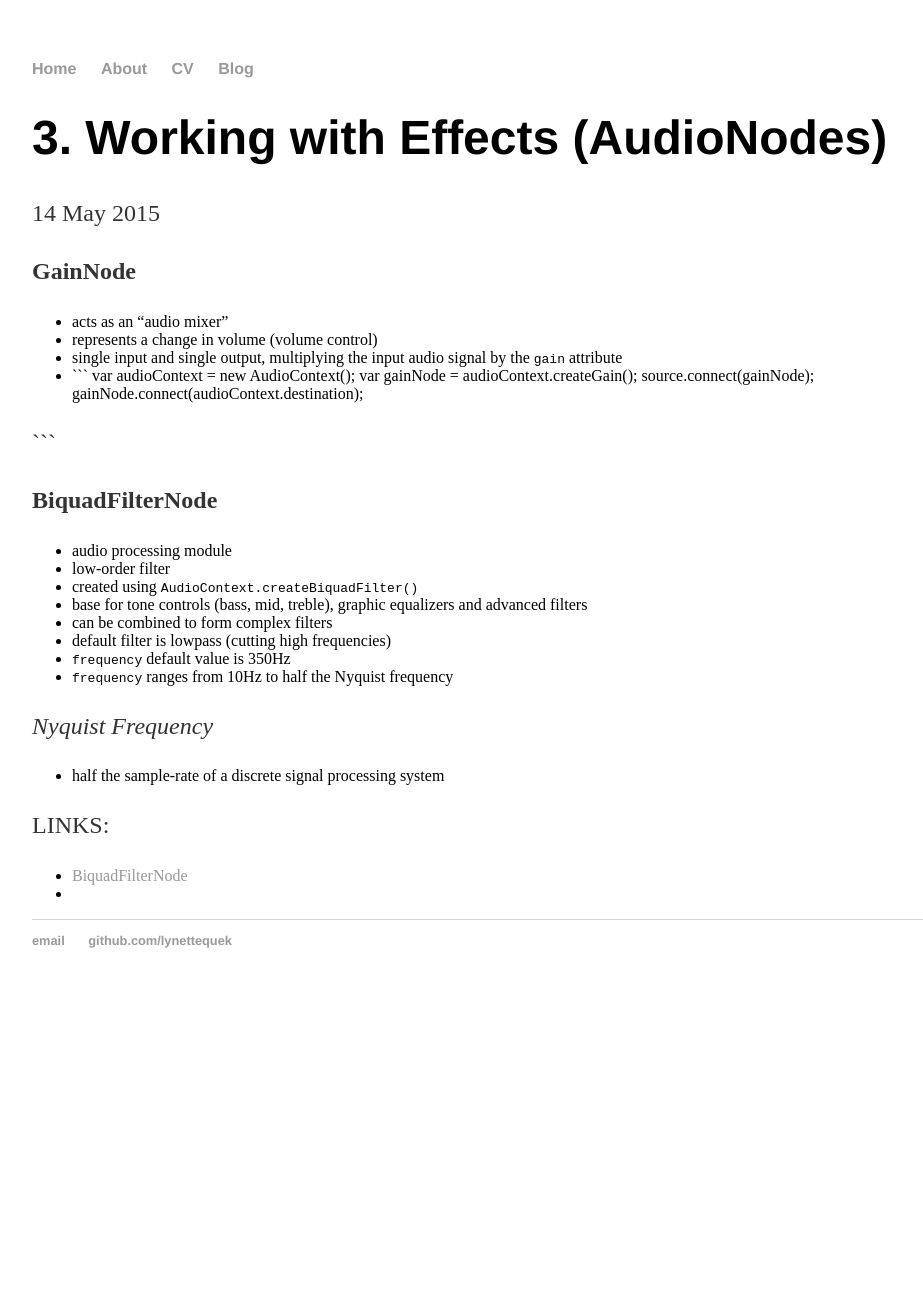
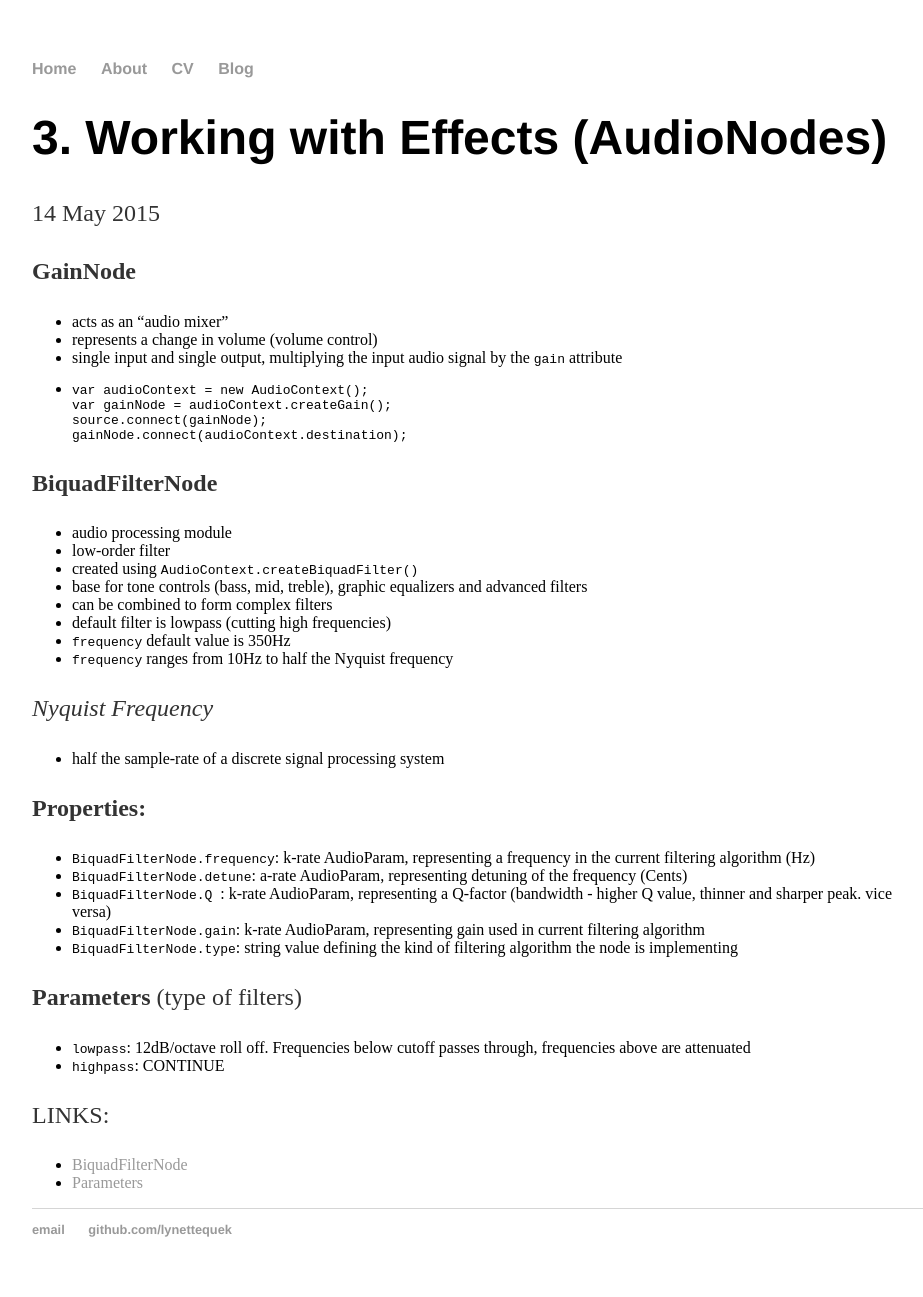
Before and after one commit to lynettequek/lynettequek.github.io, a Jekyll site: the page built from _posts/2015-05-14-WebAudio-Blog-3.md, in a window 1280 px wide. Shown: the whole page, without its empty margins (160-1083 px from the left). Built offline with Jekyll 4.4.1, drawn with Linux system fonts in a browser that asks for light colours; before the commit the page ends 1008 px from its top, so only the background shows below that.

Commit message:
Update 2015-05-14-WebAudio-Blog-3.md

````diff
--- a/_posts/2015-05-14-WebAudio-Blog-3.md
+++ b/_posts/2015-05-14-WebAudio-Blog-3.md
@@ -14,7 +14,6 @@ var audioContext = new AudioContext();
 var gainNode = audioContext.createGain();
 source.connect(gainNode);
 gainNode.connect(audioContext.destination);
-
 ```
 
 **BiquadFilterNode**
@@ -32,7 +31,19 @@ gainNode.connect(audioContext.destination);
 
 - half the sample-rate of a discrete signal processing system
 
+**Properties:**
+- `BiquadFilterNode.frequency`: k-rate AudioParam, representing a frequency in the current filtering algorithm (Hz)
+- `BiquadFilterNode.detune`: a-rate AudioParam, representing detuning of the frequency (Cents)
+- `BiquadFilterNode.Q `: k-rate AudioParam, representing a Q-factor (bandwidth - higher Q value, thinner and sharper peak. vice versa)
+- `BiquadFilterNode.gain`: k-rate AudioParam, representing gain used in current filtering algorithm
+- `BiquadFilterNode.type`: string value defining the kind of filtering algorithm the node is implementing
+
+**Parameters** (type of filters)
+- `lowpass`: 12dB/octave roll off. Frequencies below cutoff passes through, frequencies above are attenuated
+- `highpass`: CONTINUE
+
+
 LINKS:
 
 - [BiquadFilterNode](https://docs.webplatform.org/wiki/apis/webaudio/BiquadFilterNode)
--
+- [Parameters](https://developer.mozilla.org/en-US/docs/Web/API/BiquadFilterNode)
````
